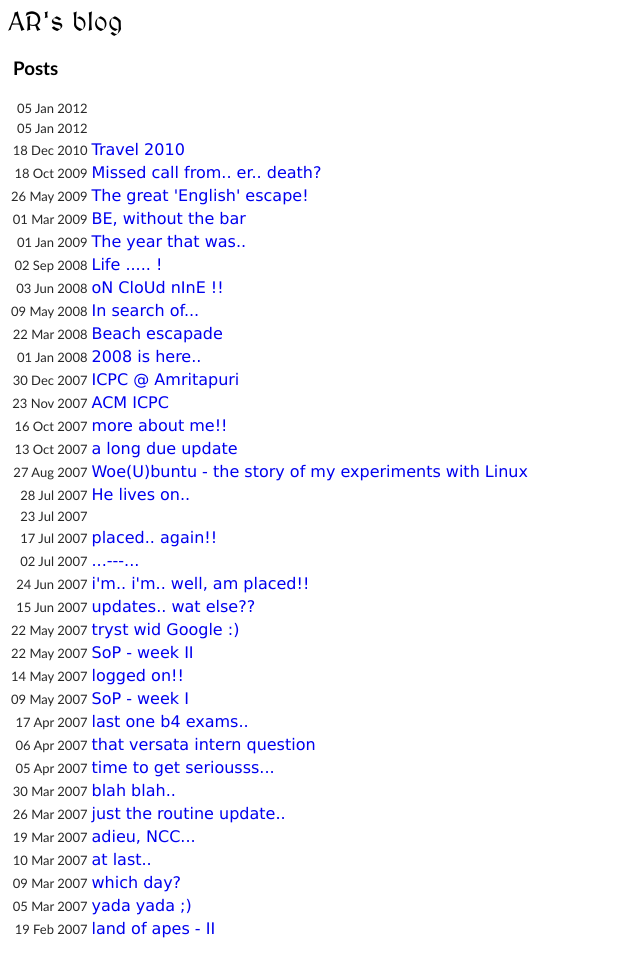
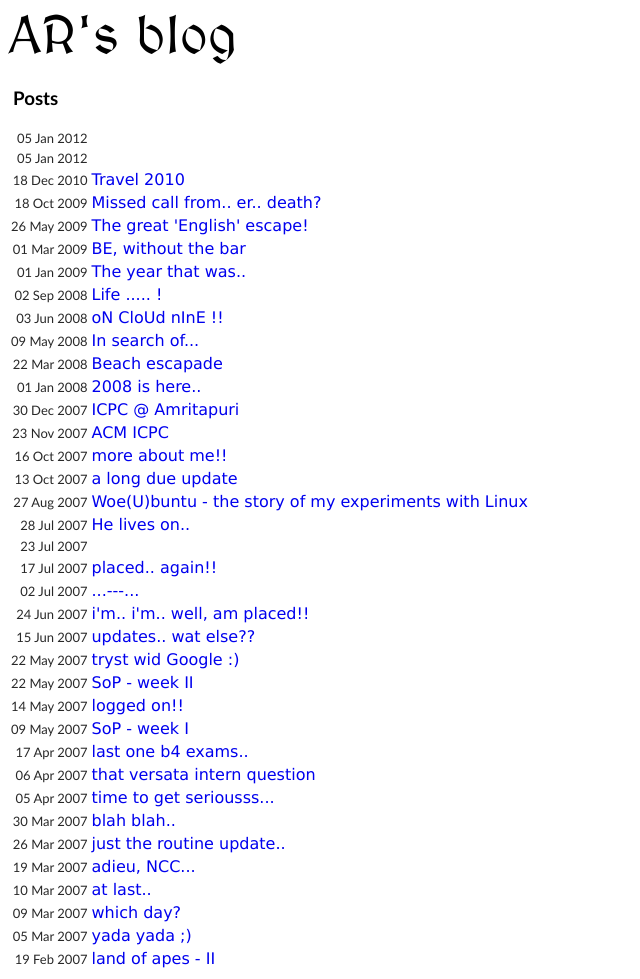
Before and after one commit to anusha-r/anusha-r.github.com, a Jekyll site: the page built from blog.html, in a window 1280 px wide. Shown: the whole page, without its empty margins (0-640 px from the left). Built offline with Jekyll 4.4.1, drawn with Linux system fonts in a browser that asks for light colours; Markdown is read by kramdown in place of the engine named in the settings; before the commit the page ends 949 px from its top, so only the background shows below that.

Commit message:
layout changes #18

```diff
--- a/css/main.css
+++ b/css/main.css
@@ -39,13 +39,19 @@
 
 .post-title {
 font-family: 'MedievalSharp', cursive;
-font-size: 20pt;
+font-size: 40pt;
 }
 
 .post-short {
 font-family:"Lucida Sans Unicode", "Lucida Grande", sans-serif;
 font-size: medium;
 color: blue;
+}
+
+.post-short-black {
+font-family:"Lucida Sans Unicode", "Lucida Grande", sans-serif;
+font-size: medium;
+color: black;
 }
 
 .red-color {
```
